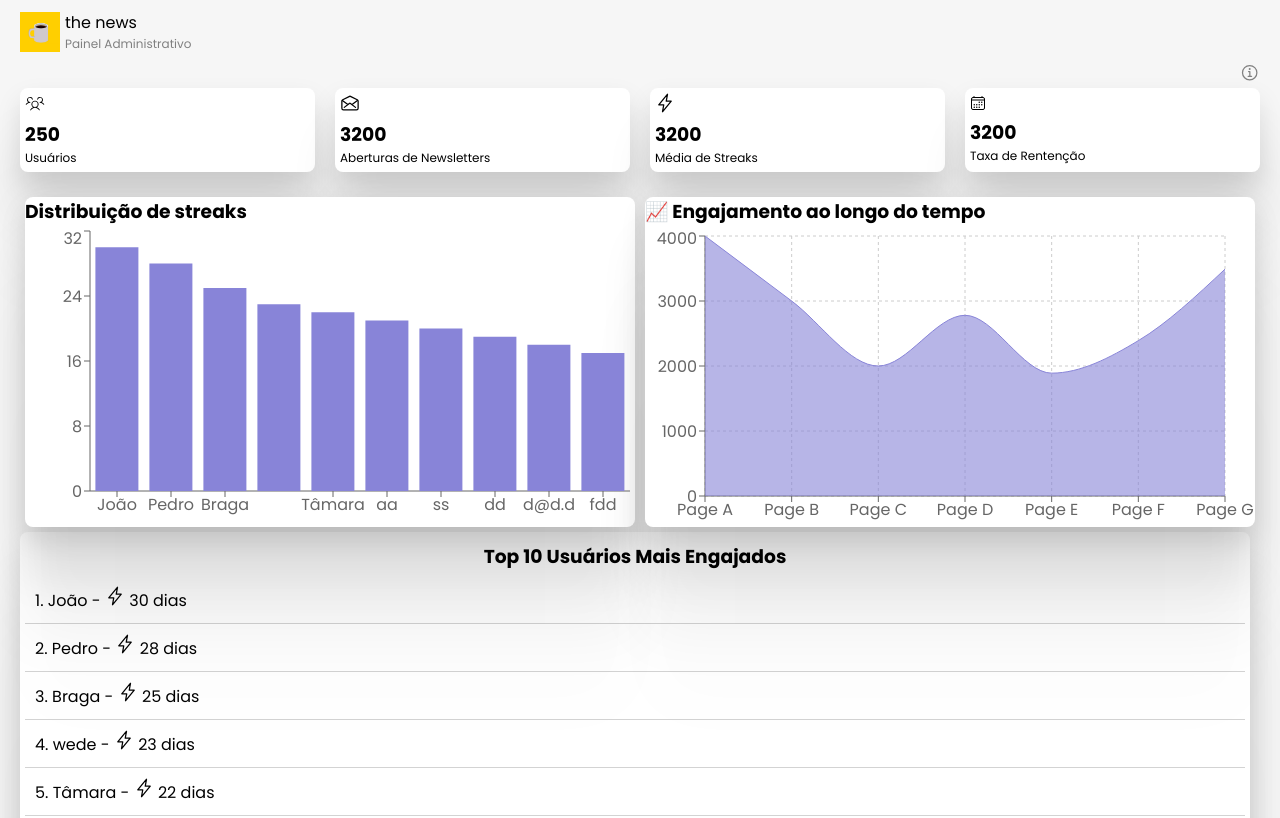
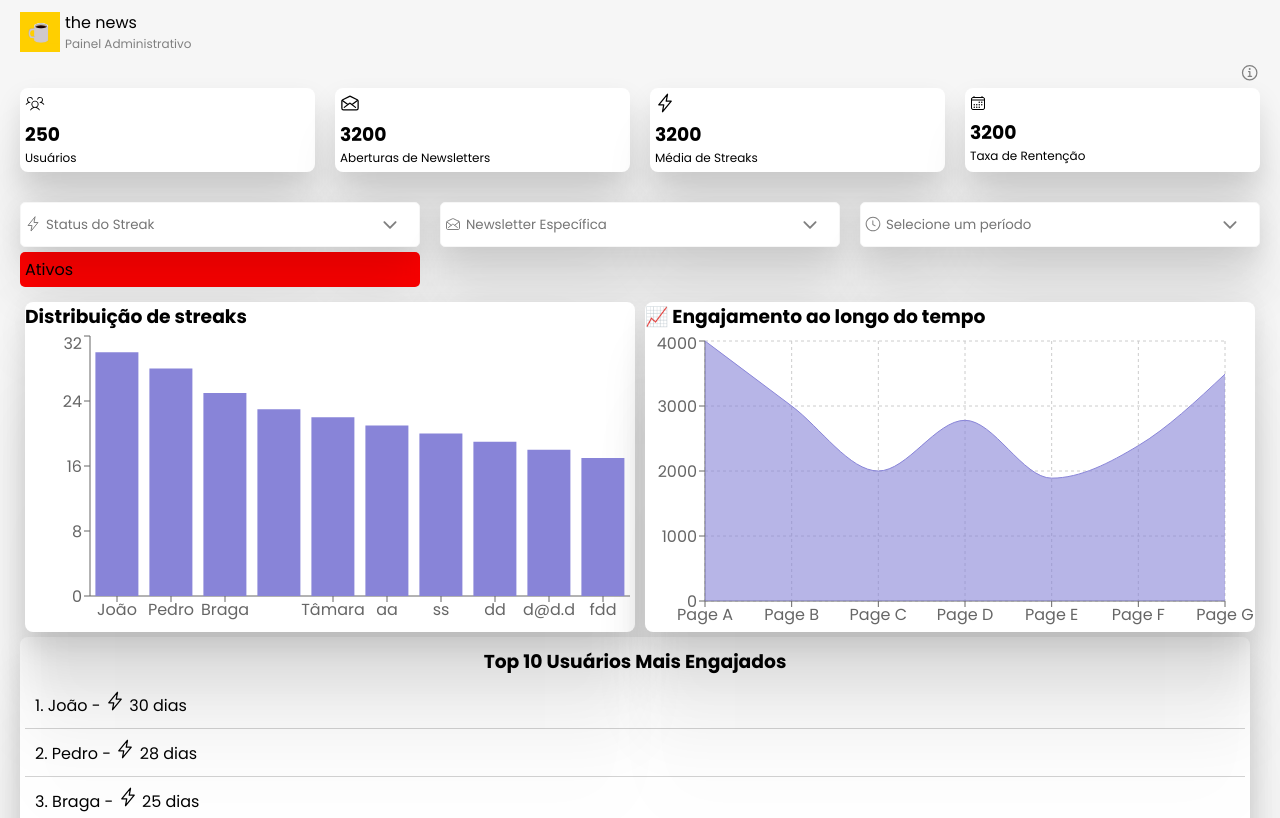
Before and after one commit to jpdicarvalho/CaseTecnico-DevFullStack-TheNews, a React (Vite) app in the folder the-news-frontend/: page /admin/dashboard in a window 1280 px wide. Shown: the top 818 px of the page. Built offline with nearby package versions, Linux system fonts and the light colour scheme.

Commit message:
add inputs de filtragem

```diff
--- a/the-news-frontend/src/Dashboard/Dashboard.css
+++ b/the-news-frontend/src/Dashboard/Dashboard.css
@@ -6,6 +6,67 @@
     display: flex;
     justify-content: space-between;
     margin-bottom: 10px;
+}
+
+.section__filter{
+    display: grid;
+    grid-template-columns: repeat(auto-fit, minmax(250px, 1fr));
+    gap: 20px;
+}
+.inner__filter{
+    margin-top: 10px;
+    margin-bottom: 10px;
+}
+.icon__filter{
+    position: absolute;
+    margin-left: 5px;
+    margin-top: 14px;
+    color: gray;
+}
+.input__filter{
+    height: 45px;
+    width: 100%;
+    padding: 8px;
+    padding-left: 25px;
+    border-radius: 5px;
+    margin-right: 20px;
+    cursor: pointer;
+    outline: none;
+    border: 1px solid #f6f6f6;
+    box-shadow: 0px 187px 75px rgba(0, 0, 0, 0.01), 0px 105px 63px rgba(0, 0, 0, 0.05), 0px 47px 47px rgba(0, 0, 0, 0.09), 0px 12px 26px rgba(0, 0, 0, 0.1), 0px 0px 0px rgba(0, 0, 0, 0.1);
+}
+.icon__IoIosArrowDown{
+    position: absolute;
+    margin-left: 360px;
+    margin-top: -32px;
+    font-size: 20px;
+    color: gray;
+}
+.dropsown__status{
+    background: red;
+    margin-top: 5px;
+    border-radius: 5px;
+    padding: 5px;
+}
+.dropdown__period{
+    position: absolute;
+    background: white;
+    box-shadow: 0px 187px 75px rgba(0, 0, 0, 0.01), 0px 105px 63px rgba(0, 0, 0, 0.05), 0px 47px 47px rgba(0, 0, 0, 0.09), 0px 12px 26px rgba(0, 0, 0, 0.1), 0px 0px 0px rgba(0, 0, 0, 0.1);
+    padding: 8px;
+    margin-top: 10px;
+    border-radius: 8px;
+    z-index: 1000;
+}
+.value__period{
+    padding: 3px;
+    margin: 5px;
+    border-radius: 5px;
+    transition: 0.5s;
+    font-size: 14px;
+    cursor: pointer;
+}
+.value__period:hover{
+    background: rgba(128, 128, 128, 0.297);
 }
 .section__logo__header{
     display: flex;
--- a/the-news-frontend/src/Dashboard/Dashboard.tsx
+++ b/the-news-frontend/src/Dashboard/Dashboard.tsx
@@ -7,6 +7,8 @@ import { IoMailOpenOutline } from "react-icons/io5";
 import { IoFlashOutline } from "react-icons/io5";
 import { IoCalendarOutline } from "react-icons/io5";
 import { IoInformationCircleOutline } from "react-icons/io5";
+import { GoClock } from "react-icons/go";
+import { IoIosArrowDown } from "react-icons/io";
 
 import LogoTheNews from '../image.png';
 
@@ -73,9 +75,26 @@ const mockDashboardData = {
     },
   ];
 
+const filteringPeriod = [
+    { value: 24, label: "Últimas 24 horas" },
+    { value: 48, label: "Últimos 2 dias" },
+    { value: 72, label: "Últimos 3 dias" },
+    { value: 168, label: "Últimos 7 dias" },
+    { value: 336, label: "Últimos 14 dias" },
+    { value: 720, label: "Últimos 30 dias" },
+];
+
   const Dashboard = () => {
     const [data, setData] = useState<any>(null);
     const [loading, setLoading] = useState(true);
+    const [selectedPeriod, setSelectedPeriod] = useState<number | null>(null);
+    const [dropdownOpen, setDropdownOpen] = useState<boolean>(false);
+
+    const handlePeriodChange = (value: number) => {
+      setSelectedPeriod(value);
+      setDropdownOpen(false); // Fecha o dropdown após selecionar
+      console.log("Período selecionado:", value);
+    };
     //const [error, setError] = useState("");
 
     useEffect(() => {
@@ -135,6 +154,45 @@ const mockDashboardData = {
 
             </div>
 
+            <div className='section__filter'>
+              <div className='inner__filter'>
+                <IoFlashOutline className='icon__filter'/>
+                <input type="text" className='input__filter' placeholder='Status do Streak'/>
+                <IoIosArrowDown className='icon__IoIosArrowDown'/>
+                <div className='dropsown__status'>
+                  Ativos
+                </div>
+              </div>
+
+              <div className='inner__filter'>
+                <IoMailOpenOutline className='icon__filter'/>
+                <input type="text" className='input__filter' placeholder='Newsletter Específica'/>
+                <IoIosArrowDown className='icon__IoIosArrowDown'/>
+              </div>
+
+              <div className='inner__filter' onClick={() => setDropdownOpen(!dropdownOpen)}>
+                <GoClock className='icon__filter'/>
+                <input
+                  type="text"
+                  className="input__filter"
+                  placeholder={selectedPeriod ? filteringPeriod.find(p => p.value === selectedPeriod)?.label : "Selecione um período"}
+                  readOnly
+                />
+                <IoIosArrowDown className="icon__IoIosArrowDown" />
+
+                {dropdownOpen && (
+                  <div className="dropdown__period">
+                    {filteringPeriod.map((option) => (
+                      <div key={option.value} className='value__period' onClick={() => handlePeriodChange(option.value)}>
+                        {option.label}
+                      </div>
+                    ))}
+                  </div>
+                )}
+              </div>
+
+            </div>
+
             <div className='section__grafics__and__ranking'>
                 {/* Gráfico de Engajamento */}
                 <div className='box__grafics'>
@@ -171,6 +229,7 @@ const mockDashboardData = {
                     </ResponsiveContainer>
                 </div>
             </div>
+
             {/* Ranking dos Usuários */}
             <div className='box__ranking'>
                     <h3 style={{textAlign: "center", margin: "5px"}}>
@@ -183,7 +242,7 @@ const mockDashboardData = {
                         </div>
                     ))}
                     </ul>
-                </div>
+            </div>
         </div>
 
     );
```
